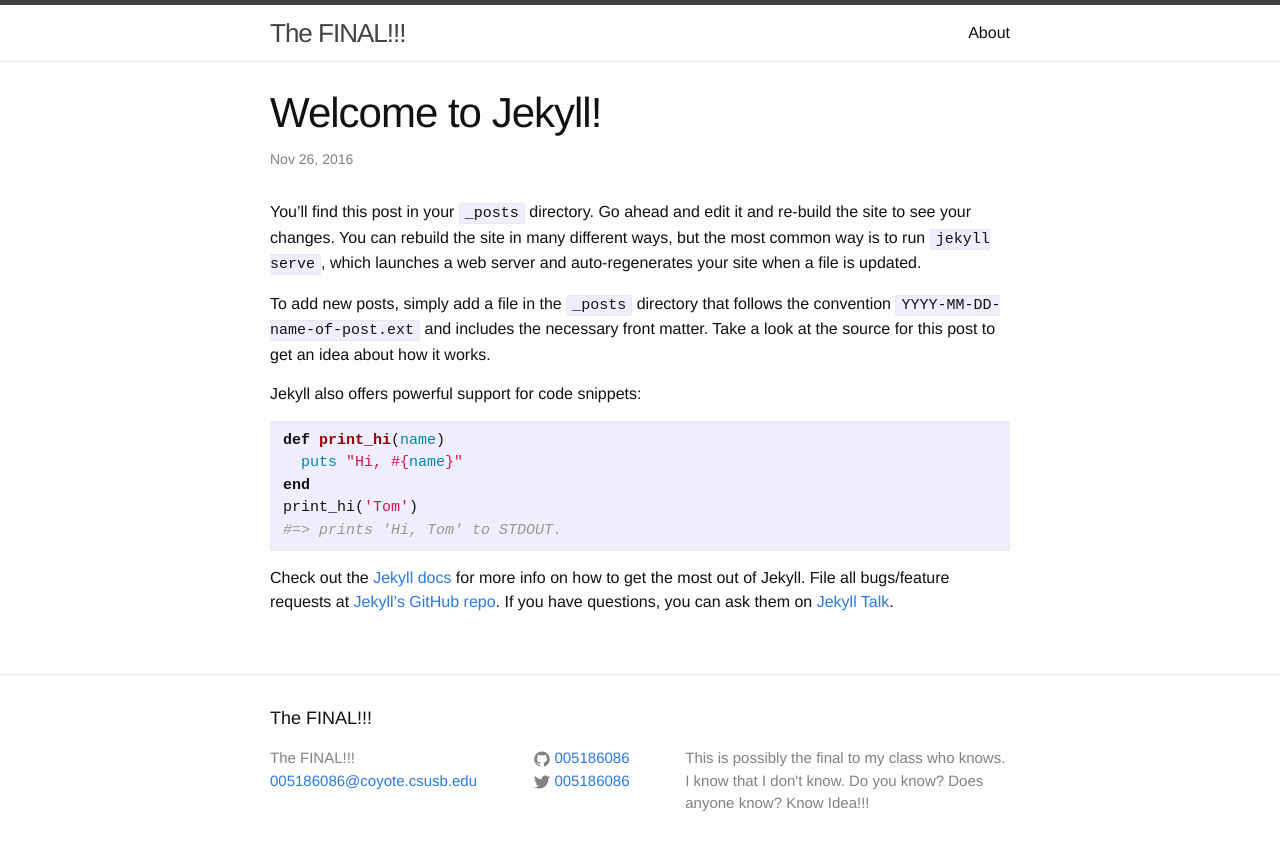
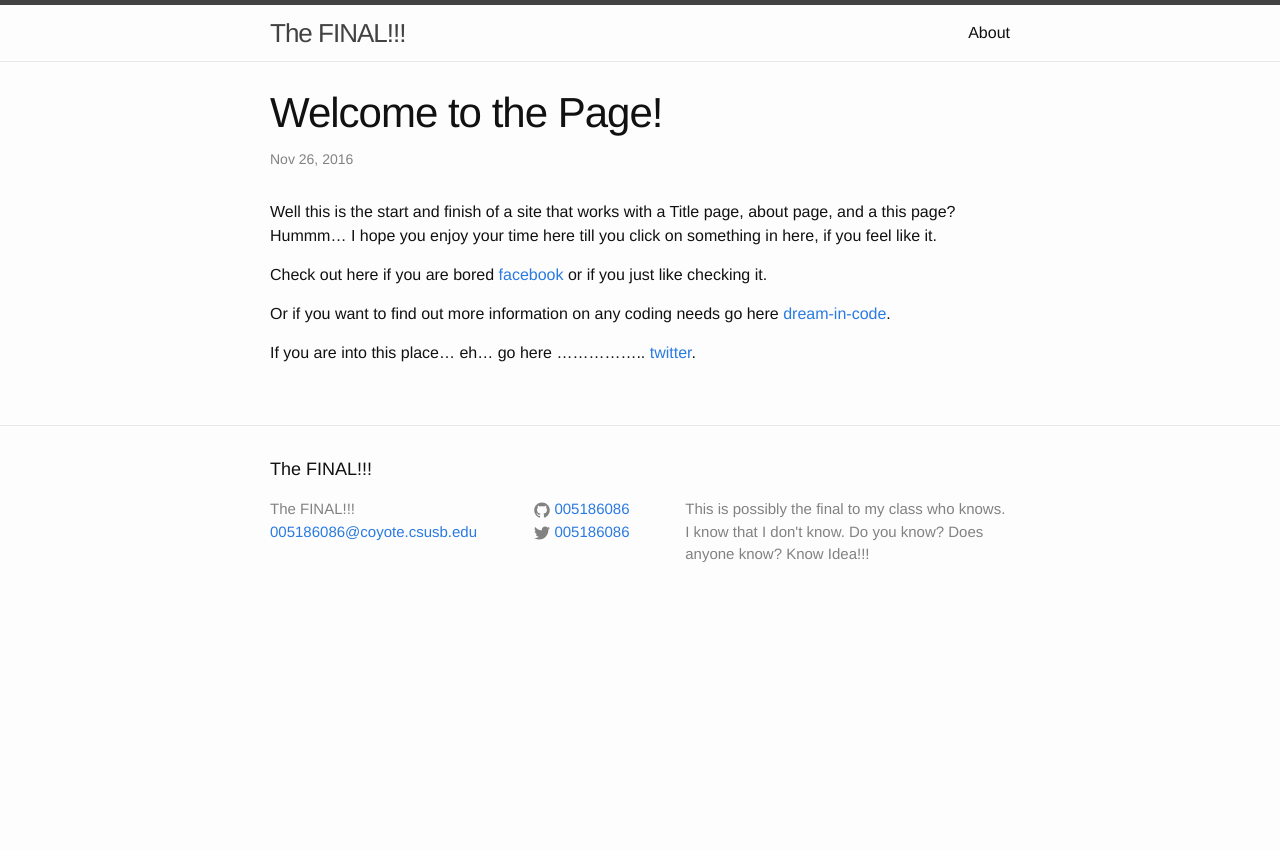
Before and after one commit to 005186086/005186086.github.io, a Jekyll site: the page built from _posts/2016-11-25-welcome-to-jekyll.markdown, in a window 1280 px wide. Shown: the top 850 px of the page. Built offline with Jekyll 4.4.1, drawn with Linux system fonts in a browser that asks for light colours.

Commit message:
New things yay
Don’t hate this post you never hate this post :P

```diff
--- a/_posts/2016-11-25-welcome-to-jekyll.markdown
+++ b/_posts/2016-11-25-welcome-to-jekyll.markdown
@@ -1,25 +1,17 @@
 ---
 layout: post
-title:  "Welcome to Jekyll!"
+title:  "Welcome to the Page!"
 date:   2016-11-25 20:24:15 -0500
-categories: jekyll update
+categories: site update
 ---
-You’ll find this post in your `_posts` directory. Go ahead and edit it and re-build the site to see your changes. You can rebuild the site in many different ways, but the most common way is to run `jekyll serve`, which launches a web server and auto-regenerates your site when a file is updated.
+Well this is the start and finish of a site that works with a Title page, about page, and a this page? Hummm... I hope you enjoy your time here till you click on something in here, if you feel like it.
 
-To add new posts, simply add a file in the `_posts` directory that follows the convention `YYYY-MM-DD-name-of-post.ext` and includes the necessary front matter. Take a look at the source for this post to get an idea about how it works.
+Check out here if you are bored [facebook][facebook] or if you just like checking it.
 
-Jekyll also offers powerful support for code snippets:
+Or if you want to find out more information on any coding needs go here [dream-in-code][dream-in-code].
 
-{% highlight ruby %}
-def print_hi(name)
-  puts "Hi, #{name}"
-end
-print_hi('Tom')
-#=> prints 'Hi, Tom' to STDOUT.
-{% endhighlight %}
+If you are into this place... eh... go here ................. [twitter][twitter].
 
-Check out the [Jekyll docs][jekyll-docs] for more info on how to get the most out of Jekyll. File all bugs/feature requests at [Jekyll’s GitHub repo][jekyll-gh]. If you have questions, you can ask them on [Jekyll Talk][jekyll-talk].
-
-[jekyll-docs]: http://jekyllrb.com/docs/home
-[jekyll-gh]:   https://github.com/jekyll/jekyll
-[jekyll-talk]: https://talk.jekyllrb.com/
+[facebook]: http://facebook.com
+[dream-in-code]:   http://www.dreamincode.net
+[twitter]: https://twitter.com/?lang=en
```
